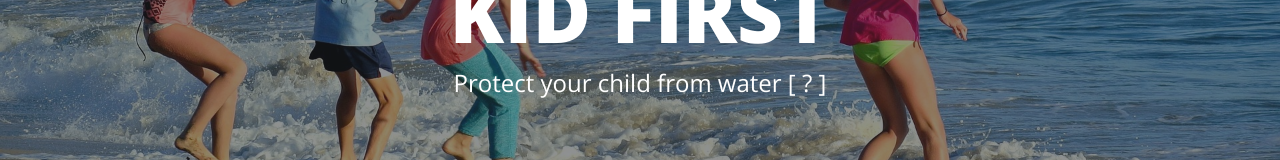
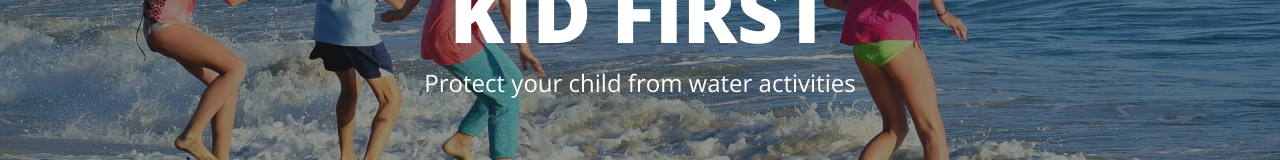
Before and after one commit to yzha0219/IE_project, a website: page index.html in a window 1280 px wide. Shown: the part 236-396 px from the top of the page. Drawn offline with nearby package versions, Linux system fonts and the light colour scheme.

Commit message:
iteration1 v4.1

```diff
--- a/index.html
+++ b/index.html
@@ -59,7 +59,8 @@
         <div class="col-lg-8 col-md-10 mx-auto">
           <div class="site-heading">
             <h1>KID FIRST</h1>
-            <span class="subheading">Protect your child from water [ ? ]</span>
+            <span class="subheading">Protect your child from water activities
+            </span>
           </div>
         </div>
       </div>
```
